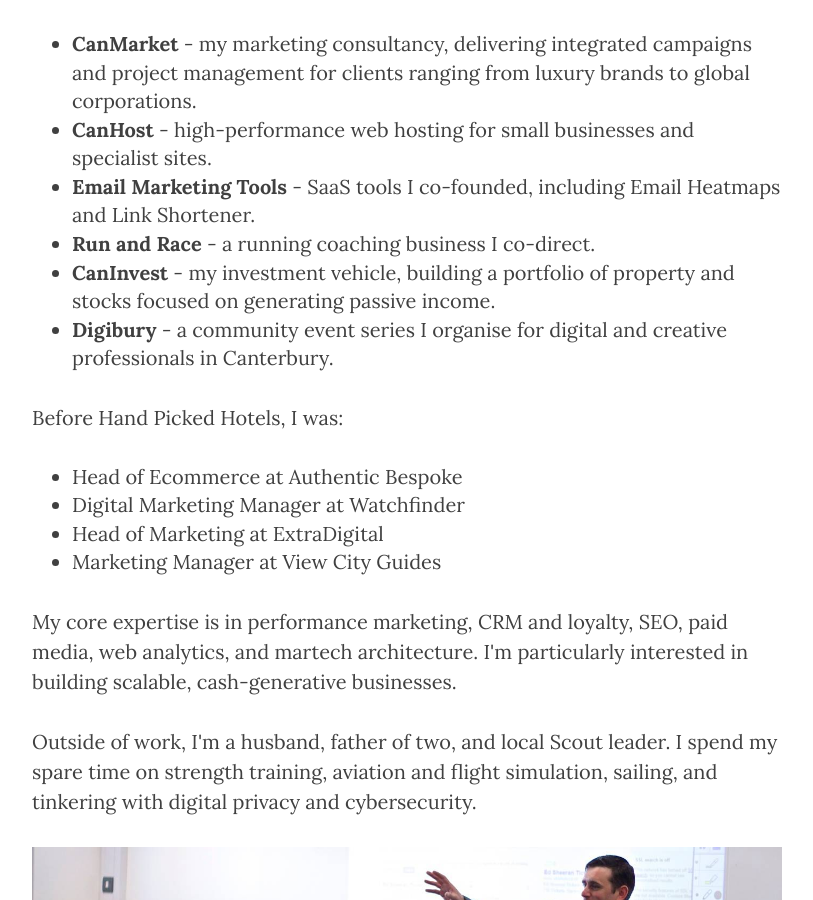
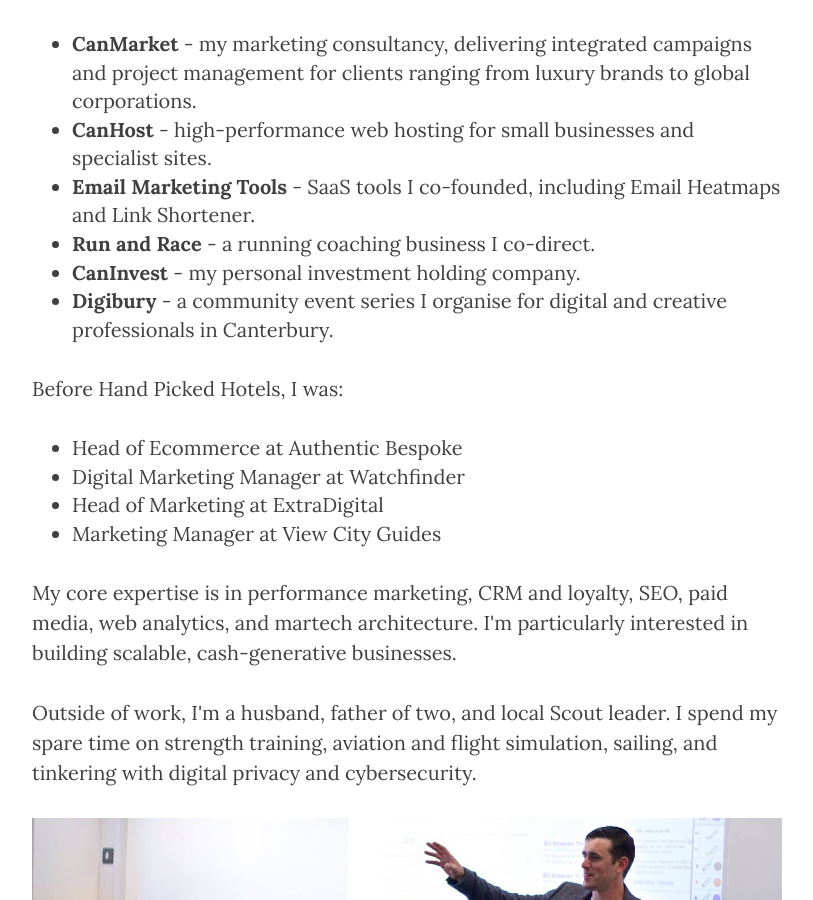
Before and after one commit to seanreillyesq/seanreillyesq.github.io, a Jekyll site: the page built from about.html, in a window 1280 px wide and 900 px high, scrolled down 772 px. Shown: the whole window, without its empty margins (233-1046 px from the left). Built offline with Jekyll 4.4.1, drawn with Linux system fonts in a browser that asks for light colours; comment, search, counter and statistics services are not loaded.

Commit message:
Simplify CanInvest description
Co-Authored-By: Claude Opus 4.5 <noreply@anthropic.com>

```diff
--- a/about.html
+++ b/about.html
@@ -19,7 +19,7 @@ meta-description: Digital transformation leader with 15+ years scaling revenues
 <li><strong><a href="https://www.canhost.co.uk" target="_blank">CanHost</a></strong> - high-performance web hosting for small businesses and specialist sites.</li>
 <li><strong><a href="https://emailmarketingtools.io" target="_blank">Email Marketing Tools</a></strong> - SaaS tools I co-founded, including <a href="https://emailheatmaps.com" target="_blank">Email Heatmaps</a> and <a href="https://linkshortener.io" target="_blank">Link Shortener</a>.</li>
 <li><strong><a href="https://www.runandrace.com" target="_blank">Run and Race</a></strong> - a running coaching business I co-direct.</li>
-<li><strong><a href="https://www.caninvest.uk" target="_blank">CanInvest</a></strong> - my investment vehicle, building a portfolio of property and stocks focused on generating passive income.</li>
+<li><strong><a href="https://www.caninvest.uk" target="_blank">CanInvest</a></strong> - my personal investment holding company.</li>
 <li><strong><a href="https://www.meetup.com/digibury/" target="_blank">Digibury</a></strong> - a community event series I organise for digital and creative professionals in Canterbury.</li>
 </ul>
 
```
